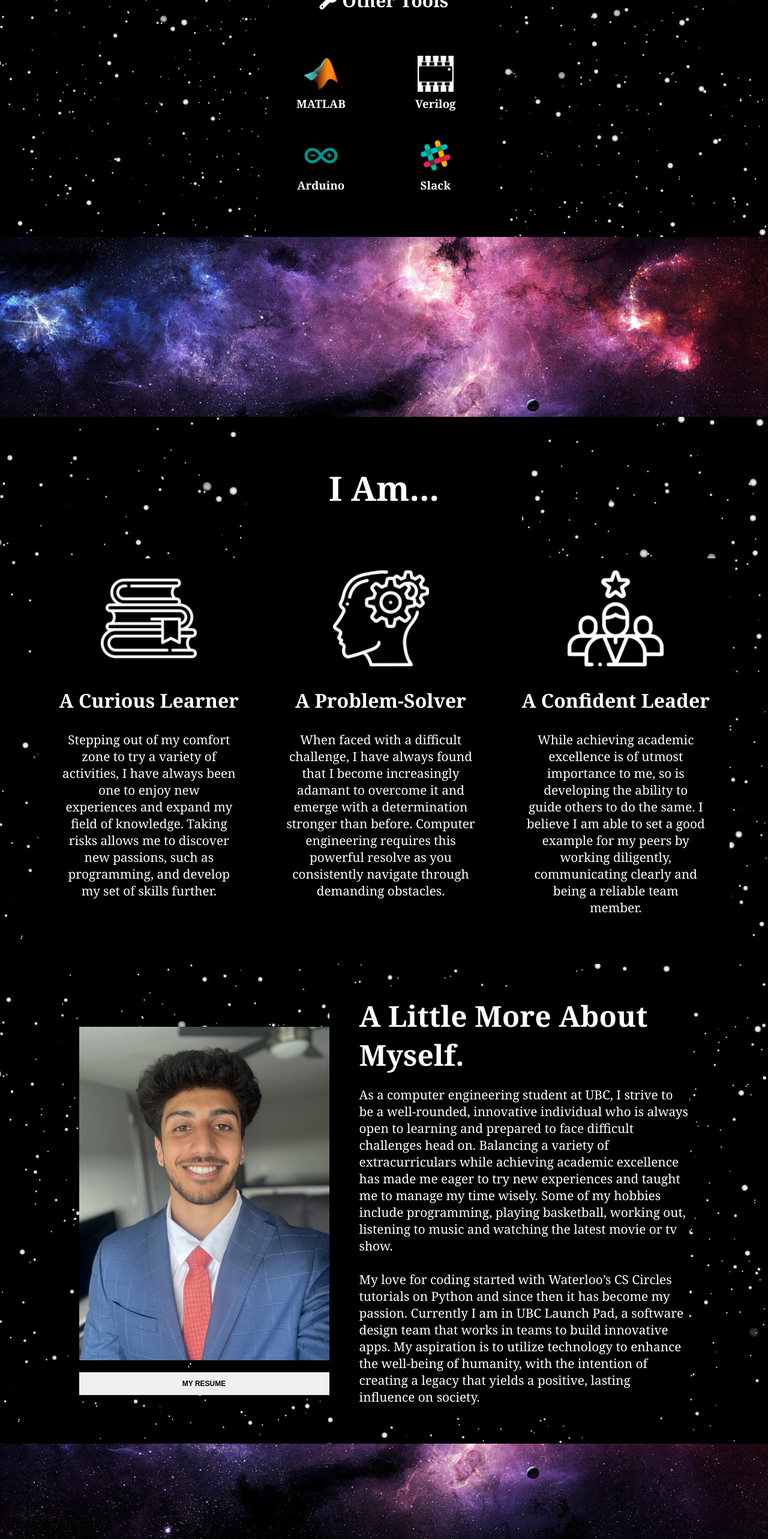
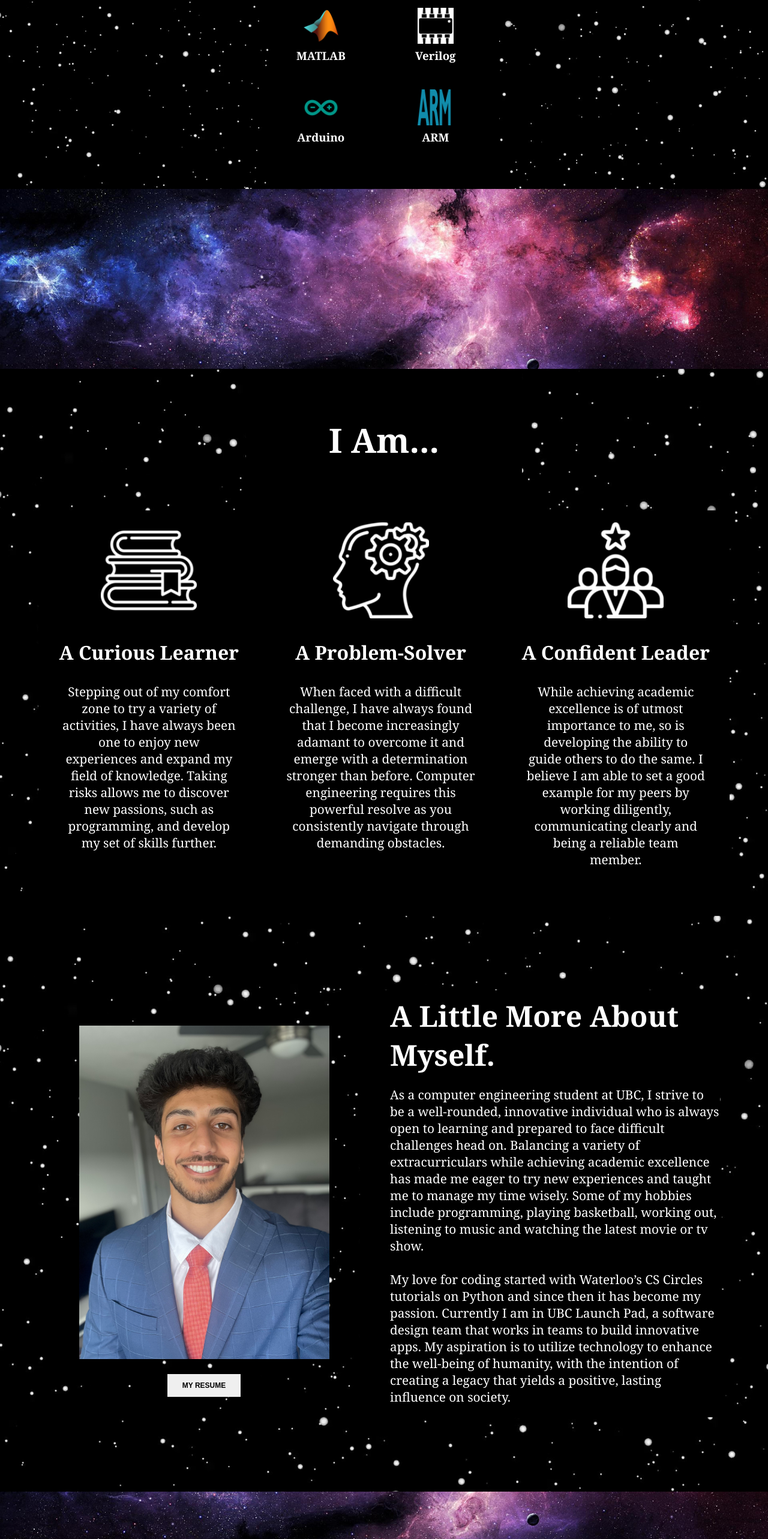
Before and after one commit to abhiverma13/Personal-Website, a React (Create React App) app: page / in a window 1280 px wide. Shown: the part 1680-4246 px from the top of the page at 60% size. Built offline with nearby package versions, Linux system fonts and the light colour scheme.

Commit message:
updated skills

```diff
--- a/src/Home.css
+++ b/src/Home.css
@@ -143,6 +143,12 @@
 .skills-table3 img {
   max-height: 80px;
   padding-top: 20px;
+}
+
+@media (max-width: 1440px) {
+  .skills {
+    height: 80vh;
+  }
 }
 
 @media (max-width: 1100px) {
@@ -303,8 +309,9 @@
   justify-content: center;
 }
 .my-image {
-  display: grid;
+  display:block;
   text-align: center;
+  max-width: 65vh;
 }
 .about-me img {
   height: 75vh;
@@ -332,6 +339,7 @@
   font-size: 12px;
   border: none;
   padding: 12px 25px;
+  max-width: 150px;
 }
 .about-me button:hover {
   cursor: pointer;
@@ -339,7 +347,11 @@
   background-color: #111;
   transition: 0.5s;
 }
-
+@media (max-width: 1440px) {
+  .about-me {
+    height: 120vh;
+  }
+}
 @media (max-width: 800px) {
   .parallax1 {
     height: 200px;
--- a/src/Home.js
+++ b/src/Home.js
@@ -17,7 +17,7 @@ import git from './images/git.png';
 import matlab from './images/matlab.png';
 import arduino from './images/arduino.png';
 import verilog from './images/verilog.png';
-import slack from './images/slack.png';
+import arm from './images/arm.png';
 import learner from './images/learner.png'
 import solver from './images/solver.png';
 import leader from './images/leader.png';
@@ -125,11 +125,11 @@ const Home = () => {
             </tr>
             <tr>
               <td><img src={arduino} alt="arduino" /></td>
-              <td><img src={slack} alt="slack" /></td>
+              <td><img src={arm} alt="arm" /></td>
             </tr>
             <tr>
               <td><h3>Arduino</h3></td>
-              <td><h3>Slack</h3></td>
+              <td><h3>ARM</h3></td>
             </tr>
             <tr className="skills-subtitle">
               <td><h3>Basic</h3></td>
```
Also changed, not shown: src/images/arm.png (added), 1 other file (tests, documents, lock files or other folders).
